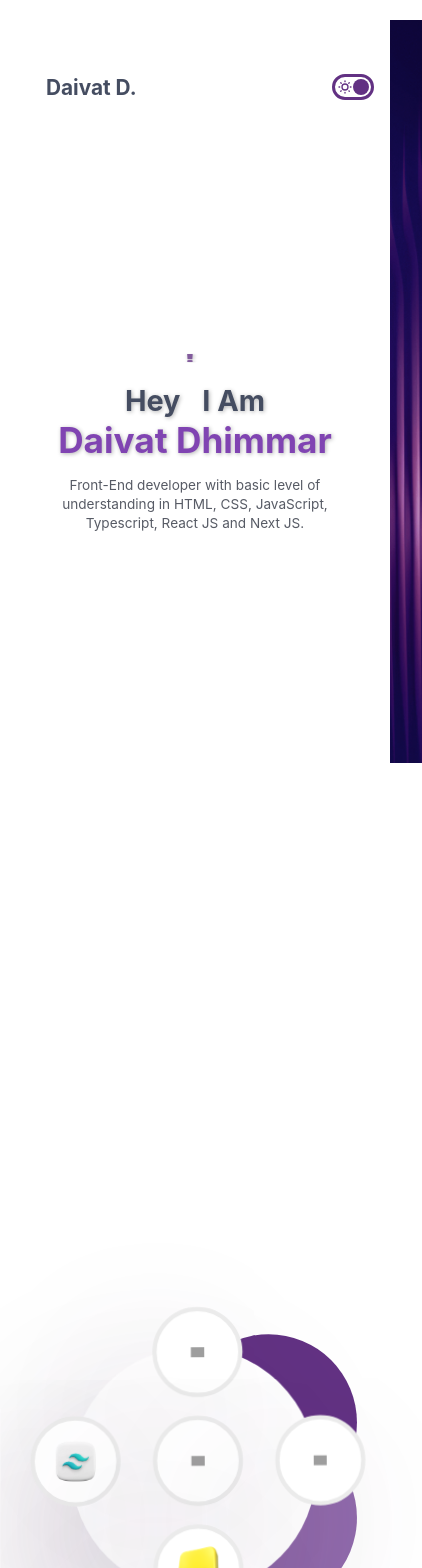
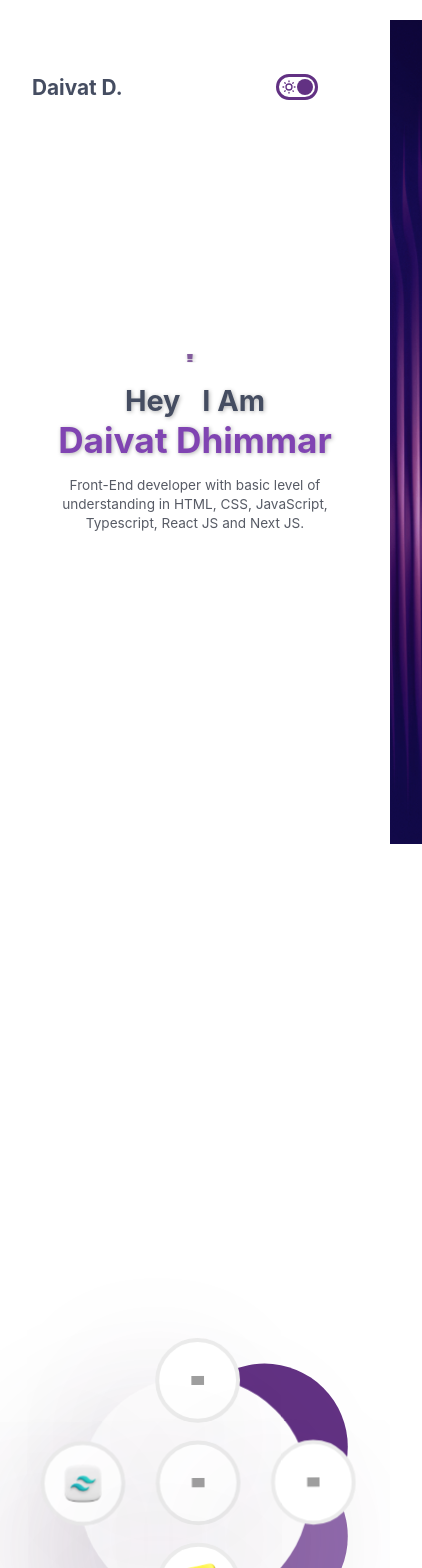
Before and after one commit to daivat9228/daivatportfolio, a React (Create React App) app: page / in a window 390 px wide. Shown: the top 1568 px of the page, 422 px wide, since content can reach past the window. Built offline with nearby package versions, Linux system fonts and the light colour scheme; grey boxes are pictures that could not be loaded.

Commit message:
component changes & fixed perfomance issues

```diff
--- a/src/App.css
+++ b/src/App.css
@@ -21,7 +21,7 @@
 
 .App{
   padding: 0.5rem 0 0 0 ;
-  overflow: visible;
+  overflow: hidden;
   color: var(--black);
   background: white;
   position: relative;
--- a/src/components/Contacts.css
+++ b/src/components/Contacts.css
@@ -1,4 +1,4 @@
-.contacts{
+.contacts {
   position: fixed;
   bottom: 0;
   left: 0;
@@ -53,7 +53,7 @@
 }
 
 .portfolio-card,
-.description-card{
+.description-card {
   padding: clamp(1rem, 2vw + 0.5rem, 2.5rem);
   background: rgba(255, 255, 255, 0.05);
 }
@@ -93,7 +93,7 @@
   letter-spacing: 1px;
 }
 
-.section-label > span {
+.section-label>span {
   font-size: 1rem;
   font-weight: 500;
 }
@@ -151,16 +151,16 @@
   left: 0;
   background-color: var(--purple);
   transition: width 0.3s ease;
-  z-index:50
+  z-index: 50
 }
 
 .contact-btn:hover::after {
   width: 100%;
-   color: var(--purple);
+  color: var(--purple);
 }
 
 
-.contacts-right:hover  {
+.contacts-right:hover {
   background: rgba(255, 255, 255, 0.567);
   color: #333;
   transition: all 0.5s ease-in-out;
@@ -171,21 +171,21 @@
   transition: all 0.5s ease-in-out;
 }
 
-.contacts-left:hover{
-  background:var(--purpleCard);
+.contacts-left:hover {
+  background: var(--purpleCard);
   color: rgb(232, 230, 230);
   transition: all 0.5s ease-in-out;
 }
 
 @media screen and (max-width: 768px) {
-  .contacts{
+  .contacts {
     height: 90vh;
   }
 
   .contacts-container {
     flex-direction: column;
     min-height: auto;
-    padding: 2rem ;
+    padding: 2rem;
     margin-top: 2rem;
   }
 
@@ -210,11 +210,11 @@
     font-size: 2.5rem;
   }
 
-  .get-in-touch-card{
+  .get-in-touch-card {
     flex: 1;
   }
 
-  .start-project-card{
+  .start-project-card {
     flex: 2;
     display: flex;
     flex-direction: row;
@@ -222,8 +222,10 @@
 }
 
 @media screen and (max-width: 480px) {
-  .contacts-container{
-    padding: 2.5rem 0;
+  .contacts-container {
+    height: auto;
+    flex-direction: column;
+    padding: 4rem 2rem 0 2rem;
   }
 
   .contacts-left,
@@ -250,22 +252,22 @@
 }
 
 @media screen and (min-width: 768px)and (max-width: 1024px) {
-  .get-in-touch-card{
+  .get-in-touch-card {
     flex: 2;
   }
 
-  .start-project-card{
+  .start-project-card {
     flex: 1;
     flex-direction: column;
   }
 }
 
 @media screen and (max-width: 640px) {
-    .get-in-touch-card{
+  .get-in-touch-card {
     flex: 2;
   }
 
-  .start-project-card{
+  .start-project-card {
     flex: 1;
     flex-direction: column;
     gap: 15px;
--- a/src/components/Foooter.css
+++ b/src/components/Foooter.css
@@ -126,17 +126,18 @@
 
 @media screen and (max-width: 480px) {
   .foooter-container {
-    width: 95%;
+    width: 90%;
+    height: auto;
   }
 
   .foooter-left {
-    align-self: flex-start;
+    align-self:center;
     padding: 0.5rem 3rem;
   }
 
   .foooter-right {
     display: flex;
-    align-self: flex-end;
+    align-self: center;
     padding: 0.5rem 3rem;
   }
 
--- a/src/components/Navbar.css
+++ b/src/components/Navbar.css
@@ -116,9 +116,11 @@
   }
   .n-left {
     gap: 8rem;
+    justify-content: left;
   }
   .n-name {
     width: 100px;
-    left: 2.5rem;
+    padding: 2rem 1rem;
+    /* left: 2.5rem; */
   }
 }
--- a/src/components/Techstack.css
+++ b/src/components/Techstack.css
@@ -243,14 +243,14 @@
     padding: 0;
     justify-content: center;
     align-items: center;
-    /* gap: 5rem; */
+    padding: 0 1.5rem;
   }
 
   .t-right {
     /* display: flex; */
     align-items: center;
     justify-content: center;
-    transform: scale(0.85);
+    transform: scale(0.80);
     left: -9rem;
   }
 
@@ -258,7 +258,7 @@
 
   .t-left> :nth-child(3) {
     width: 100%;
-    max-width: 95%;
+    /* max-width: 95%; */
     margin: 1rem auto !important;
     text-align: justify;
   }
--- a/src/components/Timeline.css
+++ b/src/components/Timeline.css
@@ -80,7 +80,7 @@
     align-items: center;
   }
   .timeline {
-    padding: 0 3rem 0 3rem;
+    padding: 0 1rem 0 1rem;
     justify-content: center;
     align-items: center;
   }
```
